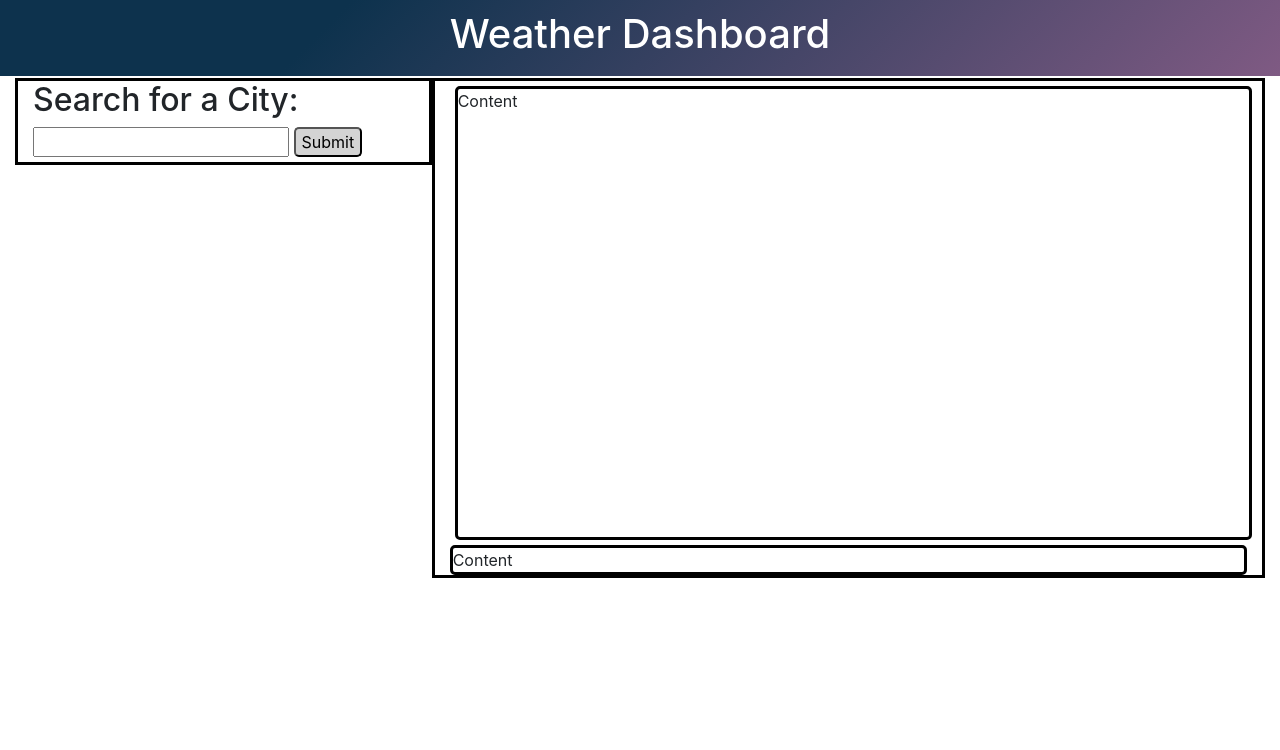
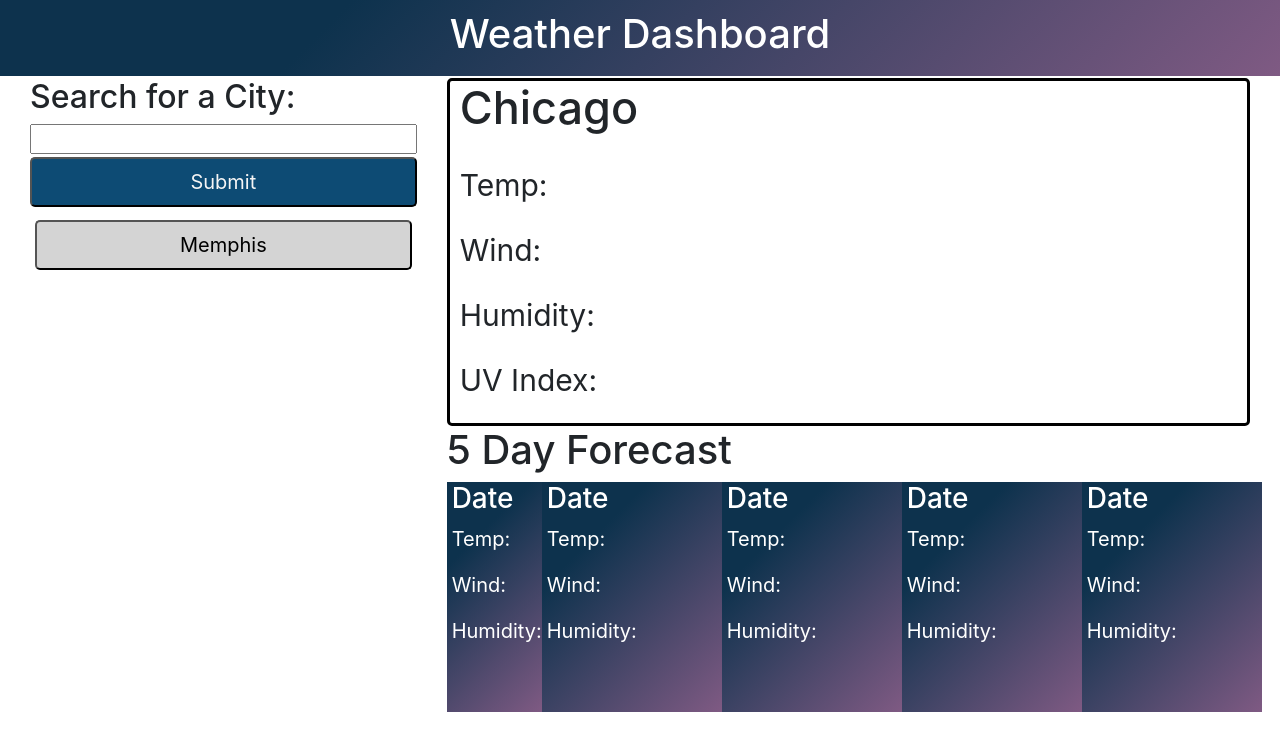
Before and after one commit to greenwoodtrevon/weather-dashboard, a plain HTML site: page index.html in a window 1280 px wide. Drawn offline with nearby package versions, Linux system fonts and the light colour scheme.

Commit message:
added styling for all elements that will be added dynamically

```diff
--- a/assets/css/style.css
+++ b/assets/css/style.css
@@ -17,24 +17,26 @@ header {
   display: flex;
   flex-direction: row;
 }
-.weather-display {
-  border-radius: 5px;
-  border-style: solid;
-  border-color: black;
-  margin: 5px;
-  height: 900px;
-  width: 100%;
-}
 
+/* Search Div Styling */
 .search {
-  border: solid;
-  border-color: black;
+  /* border: solid;
+  border-color: black; */
   height: 100%;
 }
 
-.search-btn {
+#search-bar {
+  width: 100%;
+  height: 30px;
+}
+#searchBtn {
+  color: whitesmoke;
   border-radius: 5px;
-  background-color: #D4d4d4;
+  width: 100%;
+  font-size: 20px;
+  height: 50px;
+  background-color: #0d4b74;
+  margin: 3px 0px;
 }
 
 .search-history {
@@ -46,29 +48,73 @@ header {
   /*border: solid;
   border-color:black;*/
 }
-.search-items li button {
+.search-items button {
   border-radius: 5px;
   background-color: #D4d4d4;
   width: 100%;
+  font-size: 20px;
+  height: 50px;
   margin: 5px 0px 5px 0px;
   align-items: center;
 
 }
 
-.forecast {
-  border-radius: 5px;
-  border-style: solid;
-  border-color: black;
-}
 .search-items {
   margin: 5px;
   list-style: none;
 }
 
+/* Current Weather Styling */
+
 .data {
-  border: solid;
-  border-color: black;
+  /* border: solid;
+  border-color: black; */
   display: flex;
   flex-direction: column;
-  height: 500px;
+  height: 400px;
 }
+
+.weather-display {
+  border-radius: 5px;
+  border-style: solid;
+  border-color: black;
+  height: 900px;
+  width: 100%;
+}
+.weather-display h1 {
+  font-size: 45px;
+  margin-left: 10px;
+}
+.weather-display div {
+  list-style: none;
+  font-size: 30px;
+  float: left;
+  margin-left: 10px;
+}
+.weather-display div p {
+  margin: 20px 0px;
+}
+
+
+
+/* Forecast Styling Starts */
+.forecast {
+  display: flex;
+  flex-direction: column;
+}
+.forecast-week {
+  display: flex;
+  flex-direction: row;
+  justify-content: space-between;
+}
+.forecast-day {
+  background-color: #7f5a83;
+  background-image: linear-gradient(315deg, #7f5a83 0%, #0d324d 74%);
+  color: white;
+  width: 180px;
+  height: 230px;
+}
+.forecast-info {
+  margin-left: 5px;
+  font-size: 20px;
+}
--- a/assets/js/script.js
+++ b/assets/js/script.js
@@ -1,6 +1,36 @@
-var exampleFunction = function() {
+// var exampleFunction = function() {
+//   fetch(
+//     'https://api.openweathermap.org/data/2.5/weather?q=Draper&appid=27c6c91d331fffec8a4a1d50369b4812'
+//   )
+//     .then(function(response) {
+//       return response.json();
+//     })
+//     .then(function(response) {
+//       var lat = response.coord.lat;
+//       var lon = response.coord.lon;
+//       console.log(lat);
+//       console.log(lon);
+
+//       fetch(
+//         'https://api.openweathermap.org/data/2.5/onecall?lat=' + lat + '&lon=' + lon + '&exclude=minutely,hourly&appid=27c6c91d331fffec8a4a1d50369b4812'
+//       )
+//         .then(function(response) {
+//           return response.json();
+//         })
+//         .then(function(repsonse) {
+//           console.log(response);
+//         })
+//     });
+//   };
+ //onecall?lat={lat}&lon={lon}&exclude={part}&appid={API key}');
+
+var searchBar = document.getElementById("search-bar");
+var searchBtn = document.getElementById("searchBtn");
+
+searchBtn.addEventListener("click", function() {
+  var srchTerm = searchBar.value;
   fetch(
-    'https://api.openweathermap.org/data/2.5/weather?q=Draper&appid=27c6c91d331fffec8a4a1d50369b4812'
+    'https://api.openweathermap.org/data/2.5/weather?q=' + srchTerm + '&appid=27c6c91d331fffec8a4a1d50369b4812'
   )
     .then(function(response) {
       return response.json();
@@ -21,14 +51,5 @@ var exampleFunction = function() {
       console.log(response);
     })
   });
-  };
- //onecall?lat={lat}&lon={lon}&exclude={part}&appid={API key}');
-
-var searchBar = document.getElementById("search-bar");
-var searchBtn = document.getElementById("searchBtn");
-
-searchBtn.addEventListener("click", function() {
-  var srchTerm = searchBar.value;
-  exampleFunction();
   console.log(srchTerm);
-})
+});
--- a/index.html
+++ b/index.html
@@ -21,17 +21,74 @@
         <input type='text' id="search-bar"/>
         <input type="submit" id="searchBtn" class="search-btn"/>
 
-        <ul class='search-items'>
-        </ul>
+        <div class='search-items'>
+          <button>Memphis</button>
+        </div>
       </div>
 
       <div class="data col-8">
         <div class="weather-display">
-          Content
+          <h1>Chicago</h1>
+          <div>
+            <p>Temp:</p>
+            <p>Wind:</p>
+            <p>Humidity:</p>
+            <p>UV Index:</p>
+          </div>
         </div>
 
         <div class="forecast">
-          Content
+          <h1>5 Day Forecast</h1>
+          <div class='forecast-week'>
+            <div class='forecast-day'>
+              <div class='forecast-info'>
+                <h3>Date</h3>
+                <p>Temp:</p>
+                <p>Wind:</p>
+                <p>Humidity:</p>
+              </div>
+            </div>
+            <div class='forecast-day'>
+              <div class='forecast-day'>
+                <div class='forecast-info'>
+                  <h3>Date</h3>
+                  <p>Temp:</p>
+                  <p>Wind:</p>
+                  <p>Humidity:</p>
+                </div>
+              </div>
+            </div>
+            <div class='forecast-day'>
+              <div class='forecast-day'>
+                <div class='forecast-info'>
+                  <h3>Date</h3>
+                  <p>Temp:</p>
+                  <p>Wind:</p>
+                  <p>Humidity:</p>
+                </div>
+              </div>
+            </div>
+            <div class='forecast-day'>
+              <div class='forecast-day'>
+                <div class='forecast-info'>
+                  <h3>Date</h3>
+                  <p>Temp:</p>
+                  <p>Wind:</p>
+                  <p>Humidity:</p>
+                </div>
+              </div>
+            </div>
+            <div class='forecast-day'>
+              <div class='forecast-day'>
+                <div class='forecast-info'>
+                  <h3>Date</h3>
+                  <p>Temp:</p>
+                  <p>Wind:</p>
+                  <p>Humidity:</p>
+                </div>
+              </div>
+            </div>
+          </div>
         </div>
       </div>
 
```
Lines whose indentation alone changed are shown as unchanged.
